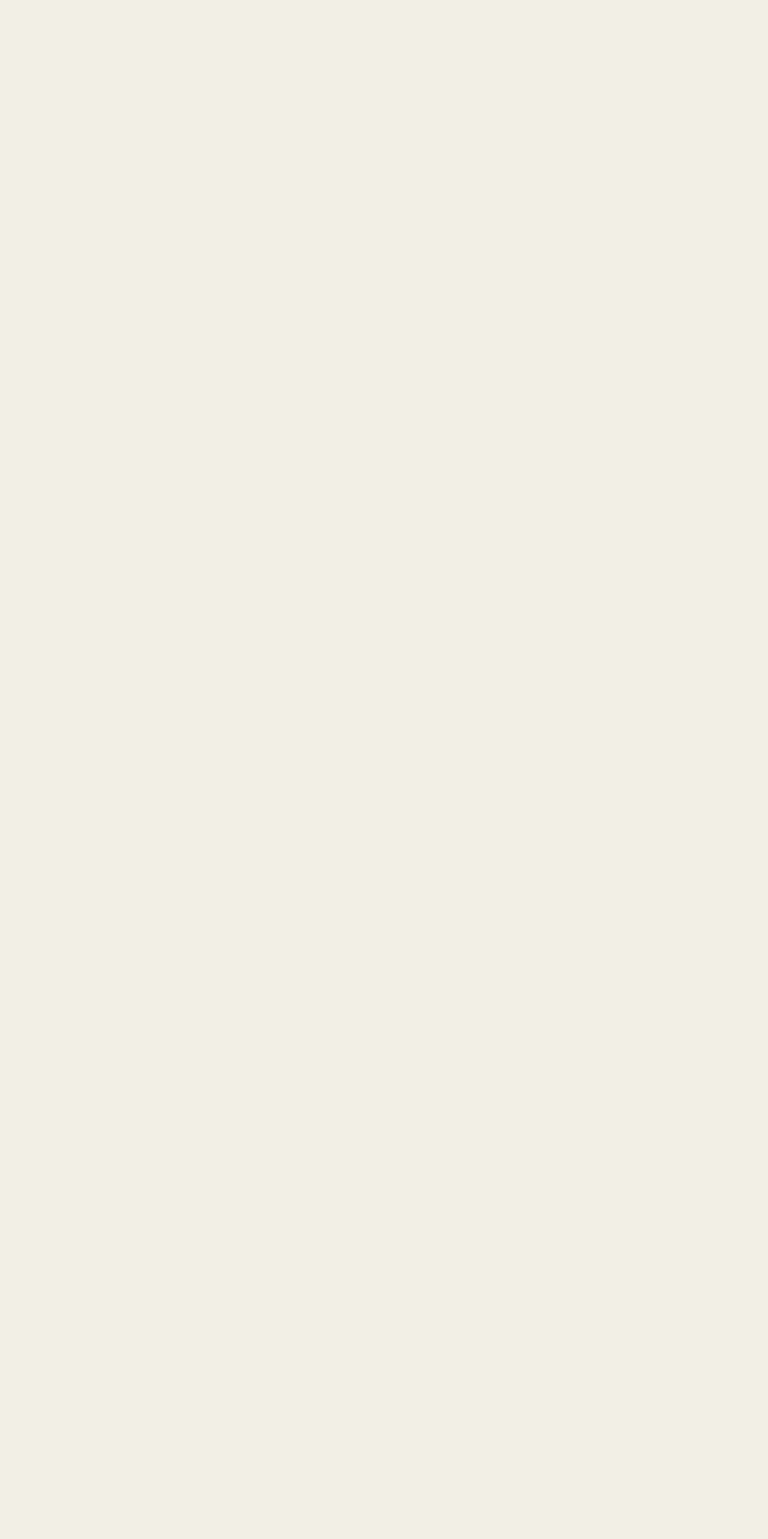
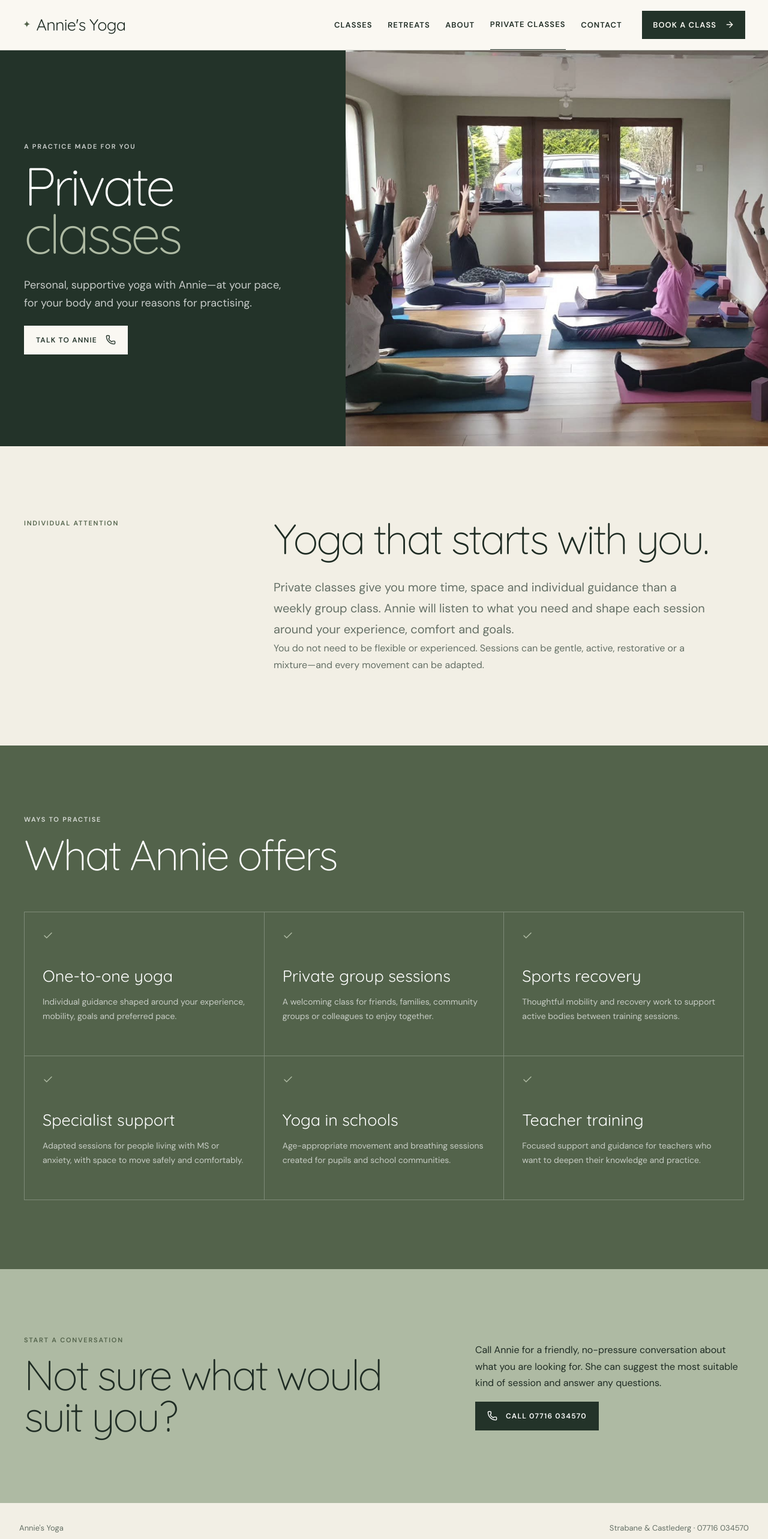
Before and after one commit to aliciaahunt/annies-yoga-website, a React (Vite) app: page /private-classes in a window 1280 px wide. Before the commit this address had no page. Shown: the top 2566 px of the page at 60% size. Before the commit the page ends 800 px from the top, so only its background shows below. Built offline with nearby package versions, Linux system fonts and the light colour scheme.

Commit message:
Add private classes page

```diff
--- a/src/app/App.tsx
+++ b/src/app/App.tsx
@@ -2,11 +2,9 @@ import {
   ArrowDownRight,
   ArrowRight,
   CalendarDays,
-  Gift,
   MapPin,
   Menu,
   Phone,
-  Sparkles,
   X,
 } from 'lucide-react'
 import { useState } from 'react'
@@ -41,7 +39,7 @@ export default function App() {
           <a href="/schedule" onClick={closeMenu}>Classes</a>
           <a href="#retreats" onClick={closeMenu}>Retreats</a>
           <a href="#about" onClick={closeMenu}>About</a>
-          <a href="#gift-cards" onClick={closeMenu}>Gift cards</a>
+          <a href="/private-classes" onClick={closeMenu}>Private classes</a>
           <a href="#contact" onClick={closeMenu}>Contact</a>
           <a className="nav-cta" href="/schedule" onClick={closeMenu}>
             Book a class <ArrowDownRight size={16} />
@@ -67,7 +65,6 @@ export default function App() {
           <div className="section-shell about-grid">
             <div className="about-image-wrap">
               <img src="/images/annie-portrait.jpg" alt="Annie sitting on a yoga mat in a bright studio" />
-              <span>Move · Breathe · Be</span>
             </div>
             <div className="about-copy">
               <p className="eyebrow">Meet your teacher</p>
@@ -111,23 +108,6 @@ export default function App() {
           </div>
         </section>
 
-        <section className="feature-pair" id="gift-cards">
-          <article className="feature-card gift-card">
-            <Gift size={28} />
-            <p className="eyebrow">Give a little calm</p>
-            <h2>Gift cards</h2>
-            <p>A thoughtful gift for someone who could use time to move, breathe and reset.</p>
-            <a className="button button-dark" href="tel:+447716034570">Ask Annie <ArrowRight size={18} /></a>
-          </article>
-          <article className="feature-card private-card">
-            <Sparkles size={28} />
-            <p className="eyebrow light">Made for you</p>
-            <h2>Private sessions</h2>
-            <p>One-to-one and group sessions, sports recovery, yoga for MS, anxiety and schools.</p>
-            <a className="button button-light" href="tel:+447716034570">Enquire <ArrowRight size={18} /></a>
-          </article>
-        </section>
-
         <section className="welcome-section">
           <div className="section-shell welcome-grid">
             <p className="eyebrow">Your space to reset</p>
@@ -158,7 +138,7 @@ export default function App() {
       <footer className="site-footer">
         <div className="footer-brand"><span>Annie's Yoga</span><p>Movement for real life.</p></div>
         <div><h3>Explore</h3><a href="/schedule">Classes</a><a href="#retreats">Retreats</a><a href="#about">About Annie</a></div>
-        <div><h3>Useful</h3><a href="#gift-cards">Gift cards</a><a href="/schedule">Schedule</a><a href="#contact">Contact</a></div>
+        <div><h3>Useful</h3><a href="/private-classes">Private classes</a><a href="/schedule">Schedule</a><a href="#contact">Contact</a></div>
         <div><h3>Visit</h3><p>Strabane & Castlederg<br />Northern Ireland</p><a href="tel:+447716034570">07716 034570</a></div>
         <p className="copyright">© {new Date().getFullYear()} Annie's Yoga</p>
       </footer>
@@ -178,7 +158,7 @@ function BotanicalLeaves() {
 const stories = [
   { kicker: 'Move together', title: 'Weekly classes', image: '/images/studio-yoga-class.jpg', alt: 'A yoga class practising together in a studio', href: '/schedule' },
   { kicker: 'Step away', title: 'Retreats', image: '/images/retreat-garden.jpg', alt: 'A green and peaceful retreat garden', href: '#retreats' },
-  { kicker: 'A little more ease', title: 'Rest & restore', image: '/images/studio-seated-yoga.jpg', alt: 'A seated yoga class moving gently together', href: '#contact' },
+  { kicker: 'Made for you', title: 'Private classes', image: '/images/studio-seated-yoga.jpg', alt: 'A seated yoga class moving gently together', href: '/private-classes' },
 ]
 
 const gallery = [
--- /dev/null
+++ b/src/app/PrivateClassesPage.tsx
@@ -0,0 +1,121 @@
+import { ArrowRight, Check, Menu, Phone, X } from 'lucide-react'
+import { useState } from 'react'
+
+const offerings = [
+  {
+    title: 'One-to-one yoga',
+    text: 'Individual guidance shaped around your experience, mobility, goals and preferred pace.',
+  },
+  {
+    title: 'Private group sessions',
+    text: 'A welcoming class for friends, families, community groups or colleagues to enjoy together.',
+  },
+  {
+    title: 'Sports recovery',
+    text: 'Thoughtful mobility and recovery work to support active bodies between training sessions.',
+  },
+  {
+    title: 'Specialist support',
+    text: 'Adapted sessions for people living with MS or anxiety, with space to move safely and comfortably.',
+  },
+  {
+    title: 'Yoga in schools',
+    text: 'Age-appropriate movement and breathing sessions created for pupils and school communities.',
+  },
+  {
+    title: 'Teacher training',
+    text: 'Focused support and guidance for teachers who want to deepen their knowledge and practice.',
+  },
+]
+
+export default function PrivateClassesPage() {
+  const [menuOpen, setMenuOpen] = useState(false)
+
+  return (
+    <div className="private-classes-page">
+      <header className="site-header">
+        <a className="brand" href="/" aria-label="Annie's Yoga home">
+          <span className="brand-flourish" aria-hidden="true">✦</span>
+          <span>Annie's Yoga</span>
+        </a>
+        <button
+          className="menu-button"
+          type="button"
+          aria-expanded={menuOpen}
+          aria-controls="private-navigation"
+          aria-label={menuOpen ? 'Close menu' : 'Open menu'}
+          onClick={() => setMenuOpen((open) => !open)}
+        >
+          {menuOpen ? <X /> : <Menu />}
+        </button>
+        <nav className={`site-nav${menuOpen ? ' is-open' : ''}`} id="private-navigation" aria-label="Main navigation">
+          <a href="/schedule">Classes</a>
+          <a href="/#retreats">Retreats</a>
+          <a href="/#about">About</a>
+          <a className="active" href="/private-classes">Private classes</a>
+          <a href="/#contact">Contact</a>
+          <a className="nav-cta" href="/schedule">Book a class <ArrowRight size={16} /></a>
+        </nav>
+      </header>
+
+      <main>
+        <section className="private-hero">
+          <div className="private-hero-copy">
+            <p className="eyebrow light">A practice made for you</p>
+            <h1>Private <em>classes</em></h1>
+            <p>Personal, supportive yoga with Annie—at your pace, for your body and your reasons for practising.</p>
+            <a className="button button-light" href="tel:+447716034570">Talk to Annie <Phone size={17} /></a>
+          </div>
+          <img src="/images/studio-seated-yoga.jpg" alt="A calm seated yoga practice with Annie" />
+        </section>
+
+        <section className="private-intro">
+          <div className="section-shell private-intro-grid">
+            <p className="eyebrow">Individual attention</p>
+            <div>
+              <h2>Yoga that starts with <em>you.</em></h2>
+              <p className="large-copy">Private classes give you more time, space and individual guidance than a weekly group class. Annie will listen to what you need and shape each session around your experience, comfort and goals.</p>
+              <p>You do not need to be flexible or experienced. Sessions can be gentle, active, restorative or a mixture—and every movement can be adapted.</p>
+            </div>
+          </div>
+        </section>
+
+        <section className="private-offerings">
+          <div className="section-shell">
+            <div className="private-offerings-heading">
+              <p className="eyebrow light">Ways to practise</p>
+              <h2>What Annie offers</h2>
+            </div>
+            <div className="private-offerings-grid">
+              {offerings.map((offering) => (
+                <article key={offering.title}>
+                  <Check size={18} aria-hidden="true" />
+                  <h3>{offering.title}</h3>
+                  <p>{offering.text}</p>
+                </article>
+              ))}
+            </div>
+          </div>
+        </section>
+
+        <section className="private-enquiry">
+          <div className="section-shell private-enquiry-grid">
+            <div>
+              <p className="eyebrow">Start a conversation</p>
+              <h2>Not sure what would suit you?</h2>
+            </div>
+            <div>
+              <p>Call Annie for a friendly, no-pressure conversation about what you are looking for. She can suggest the most suitable kind of session and answer any questions.</p>
+              <a className="button button-dark" href="tel:+447716034570"><Phone size={17} /> Call 07716 034570</a>
+            </div>
+          </div>
+        </section>
+      </main>
+
+      <footer className="schedule-footer">
+        <a href="/">Annie's Yoga</a>
+        <p>Strabane & Castlederg · 07716 034570</p>
+      </footer>
+    </div>
+  )
+}
--- a/src/app/SchedulePage.tsx
+++ b/src/app/SchedulePage.tsx
@@ -55,7 +55,7 @@ export default function SchedulePage() {
           <a className="active" href="/schedule">Classes</a>
           <a href="/#retreats">Retreats</a>
           <a href="/#about">About</a>
-          <a href="/#gift-cards">Gift cards</a>
+          <a href="/private-classes">Private classes</a>
           <a href="/#contact">Contact</a>
           <a className="nav-cta" href="#weekly-schedule">Book a class <ArrowRight size={16} /></a>
         </nav>
--- a/src/main.tsx
+++ b/src/main.tsx
@@ -4,6 +4,7 @@ import App from '@/app/App'
 import '@/styles/index.css'
 import { BrowserRouter, Route, Routes } from 'react-router-dom'
 import SchedulePage from '@/app/SchedulePage'
+import PrivateClassesPage from '@/app/PrivateClassesPage'
 
 createRoot(document.getElementById('root')!).render(
   <StrictMode>
@@ -11,6 +12,7 @@ createRoot(document.getElementById('root')!).render(
       <Routes>
         <Route path="/" element={<App />} />
         <Route path="/schedule" element={<SchedulePage />} />
+        <Route path="/private-classes" element={<PrivateClassesPage />} />
       </Routes>
     </BrowserRouter>
   </StrictMode>,
--- a/src/styles/components.css
+++ b/src/styles/components.css
@@ -58,21 +58,11 @@
 .story-card h3 { margin: 8px 40px 0 0; font-family: var(--serif); font-size: 38px; }
 .story-card > svg { position: absolute; right: 0; bottom: 7px; }
 
-.feature-pair { display: grid; grid-template-columns: 1fr 1fr; }
-.feature-card { min-height: 510px; padding: clamp(50px, 7vw, 110px); }
-.feature-card > svg { margin-bottom: 55px; }
-.feature-card h2 { margin: 0 0 20px; font-family: var(--serif); font-size: clamp(55px, 6vw, 82px); }
-.feature-card > p:not(.eyebrow) { max-width: 480px; margin-bottom: 35px; font-size: 17px; line-height: 1.75; }
-.gift-card { background: var(--sage); }
-.private-card { color: white; background: var(--moss); }
-.private-card > p:not(.eyebrow) { color: rgba(255,255,255,.75); }
-
 .about-section { background: var(--cream); }
 .about-section-first { background: var(--paper); }
 .about-grid { display: grid; grid-template-columns: minmax(320px,.85fr) 1fr; gap: 10vw; align-items: center; }
 .about-image-wrap { position: relative; }
 .about-image-wrap img { width: 100%; aspect-ratio: 4/5; object-fit: cover; filter: saturate(.8); }
-.about-image-wrap span { position: absolute; right: -48px; bottom: 55px; display: grid; width: 125px; height: 125px; place-items: center; border-radius: 50%; color: white; background: var(--moss); font-size: 10px; letter-spacing: .12em; text-transform: uppercase; }
 .about-copy > p:not(.eyebrow) { color: var(--muted); line-height: 1.75; }
 .about-copy .text-link { margin-top: 18px; }
 
@@ -151,6 +141,33 @@
 .booking-dialog > div > p:not(.eyebrow) { color: var(--muted); font-size: 14px; line-height: 1.6; }
 .booking-dialog .button { margin-top: 8px; }
 
+/* Private classes page */
+.private-classes-page { min-height: 100vh; background: var(--paper); }
+.private-hero { display: grid; grid-template-columns: .9fr 1.1fr; min-height: 660px; color: white; background: var(--forest); }
+.private-hero-copy { display: flex; flex-direction: column; justify-content: center; align-items: flex-start; padding: 80px max(40px, calc((100vw - 1240px) / 2)); padding-right: clamp(45px, 7vw, 110px); }
+.private-hero h1 { margin: 0 0 30px; font-family: var(--serif); font-size: clamp(68px, 7vw, 108px); font-weight: 300; line-height: .9; letter-spacing: -.055em; }
+.private-hero h1 em { color: var(--sage); }
+.private-hero-copy > p:not(.eyebrow) { max-width: 540px; color: rgba(255,255,255,.75); font-size: 18px; line-height: 1.7; }
+.private-hero .button { margin-top: 22px; }
+.private-hero > img { width: 100%; height: 100%; object-fit: cover; filter: saturate(.78); }
+.private-intro { padding: 120px 0; background: var(--cream); }
+.private-intro-grid { display: grid; grid-template-columns: .6fr 1.4fr; gap: 80px; }
+.private-intro h2, .private-offerings-heading h2, .private-enquiry h2 { margin: 0 0 30px; font-family: var(--serif); font-size: clamp(50px, 5.5vw, 78px); font-weight: 300; line-height: .98; letter-spacing: -.045em; }
+.private-intro-grid > div > p:last-child { max-width: 720px; color: var(--muted); line-height: 1.75; }
+.private-offerings { padding: 115px 0; color: white; background: var(--moss); }
+.private-offerings-heading { max-width: 700px; margin-bottom: 60px; }
+.private-offerings-heading h2 { margin: 0; }
+.private-offerings-grid { display: grid; grid-template-columns: repeat(3, 1fr); border-top: 1px solid rgba(255,255,255,.25); border-left: 1px solid rgba(255,255,255,.25); }
+.private-offerings-grid article { min-height: 240px; padding: 30px; border-right: 1px solid rgba(255,255,255,.25); border-bottom: 1px solid rgba(255,255,255,.25); }
+.private-offerings-grid svg { margin-bottom: 38px; color: var(--sage); }
+.private-offerings-grid h3 { margin-bottom: 12px; font-family: var(--serif); font-size: 27px; font-weight: 400; }
+.private-offerings-grid p { color: rgba(255,255,255,.68); font-size: 14px; line-height: 1.65; }
+.private-enquiry { padding: 110px 0; background: var(--sage); }
+.private-enquiry-grid { display: grid; grid-template-columns: 1.2fr .8fr; gap: 80px; align-items: center; }
+.private-enquiry h2 { margin-bottom: 0; }
+.private-enquiry-grid > div:last-child > p { color: var(--ink); line-height: 1.7; }
+.private-enquiry .button { margin-top: 18px; }
+
 @media (max-width: 900px) {
   .section-shell, .hero-content { width: calc(100% - 40px); }
   .site-header { min-height: 70px; padding: 0 20px; }
@@ -170,6 +187,11 @@
   .schedule-shell { width: calc(100% - 40px); }
   .schedule-intro { grid-template-columns: 1fr; gap: 20px; }
   .calendar-grid { grid-template-columns: repeat(7, 190px); }
+  .private-hero { grid-template-columns: 1fr; }
+  .private-hero-copy { min-height: 570px; padding: 70px 40px; }
+  .private-hero > img { max-height: 560px; }
+  .private-intro-grid, .private-enquiry-grid { grid-template-columns: 1fr; gap: 30px; }
+  .private-offerings-grid { grid-template-columns: repeat(2, 1fr); }
 }
 
 @media (max-width: 620px) {
@@ -185,8 +207,6 @@
   .schedule-day-group > header { padding: 24px 0 12px; }
   .schedule-row { grid-template-columns: 1fr 90px; padding-left: 0; }
   .schedule-row > p:nth-of-type(2) { display: none; }
-  .feature-pair { grid-template-columns: 1fr; }
-  .feature-card { min-height: 430px; padding: 60px 25px; }
   .gallery-strip { grid-template-columns: 1fr 1fr; height: auto; }
   .gallery-strip img { aspect-ratio: 1; }
   .site-footer { grid-template-columns: 1fr 1fr; padding: 60px 25px 110px; }
@@ -201,6 +221,10 @@
   .week-controls .today-button { display: none; }
   .schedule-help, .schedule-footer { align-items: flex-start; flex-direction: column; }
   .booking-dialog > div { padding: 44px 24px 28px; }
+  .private-hero-copy { min-height: 520px; padding: 60px 22px; }
+  .private-hero h1 { font-size: 64px; }
+  .private-intro, .private-offerings, .private-enquiry { padding: 75px 0; }
+  .private-offerings-grid { grid-template-columns: 1fr; }
 }
 
 @media (prefers-reduced-motion: reduce) {
```
